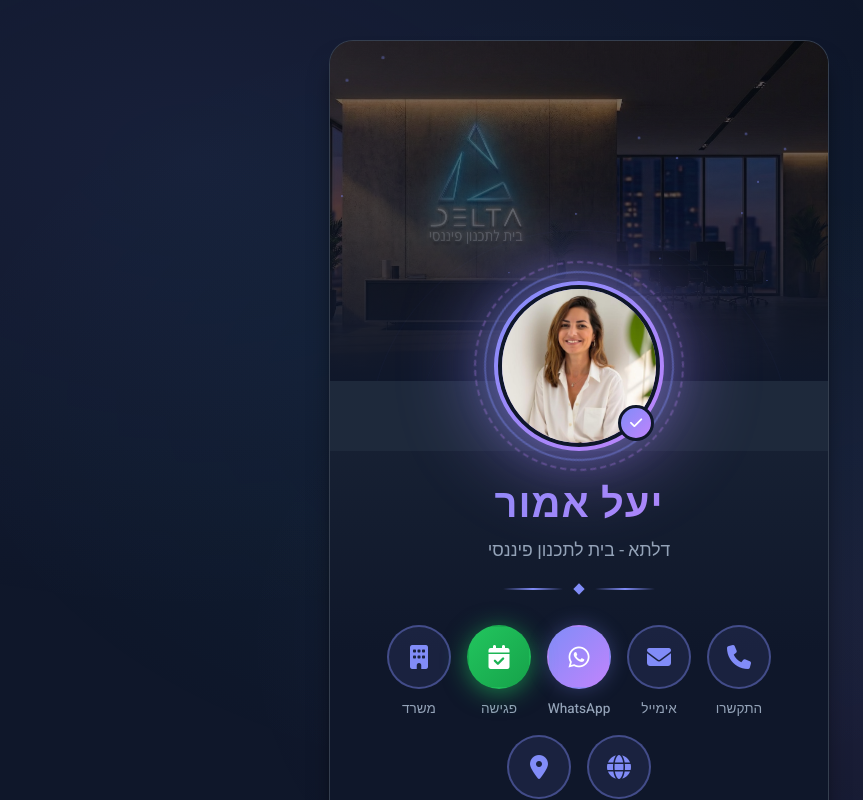
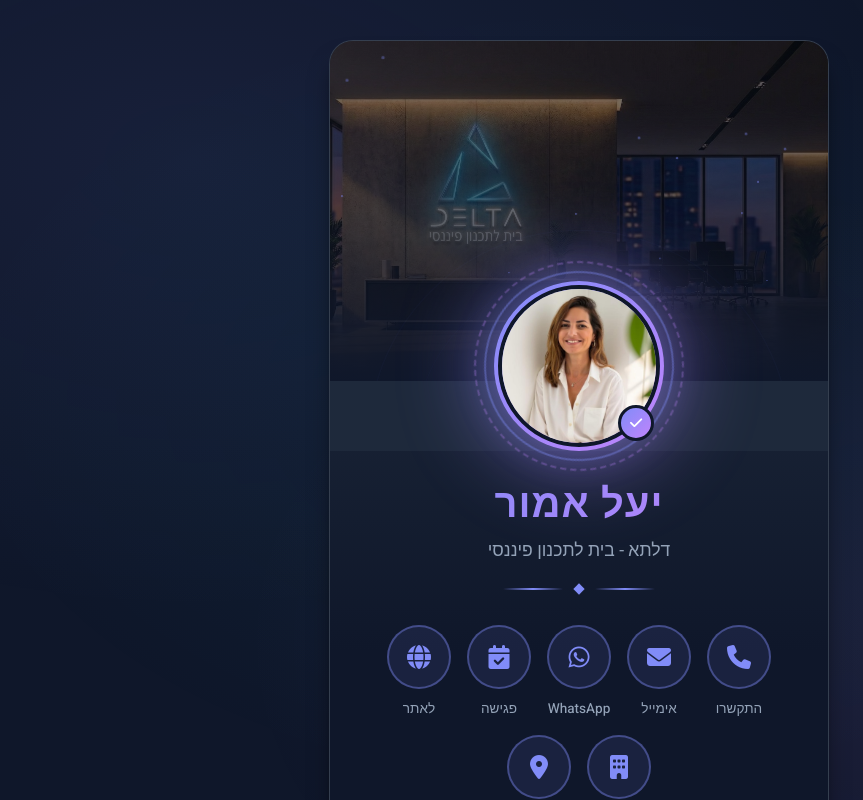
Before and after one commit to amit034/digital-card, a React (Vite) app: page /#/yael-amor in a window 1280 px wide. Shown: the top 800 px of the page, without its empty margins (61-924 px from the left). Built offline with nearby package versions, Linux system fonts and the light colour scheme.

Commit message:
Remove special colors from buttons, move office to second row

```diff
--- a/src/components/ActionButtons.css
+++ b/src/components/ActionButtons.css
@@ -65,16 +65,6 @@
   z-index: 1;
 }
 
-.action-icon.filled {
-  background: var(--gradient-primary);
-  border-color: transparent;
-  box-shadow: var(--shadow-glow);
-}
-
-.action-icon.filled i {
-  color: white;
-}
-
 .action-btn:hover .action-icon {
   border-color: var(--accent-primary);
   box-shadow: var(--shadow-glow);
@@ -87,33 +77,6 @@
 
 .action-btn:hover .action-icon i {
   color: white;
-}
-
-.action-btn.highlight .action-icon {
-  animation: glow-pulse 2s ease-in-out infinite;
-}
-
-/* Schedule button - green theme */
-.action-btn.schedule .action-icon.filled {
-  background: linear-gradient(135deg, #22c55e 0%, #16a34a 100%);
-  box-shadow: 0 4px 15px rgba(34, 197, 94, 0.4);
-}
-
-.action-btn.schedule:hover .action-icon::before {
-  background: linear-gradient(135deg, #16a34a 0%, #15803d 100%);
-}
-
-.action-btn.schedule .action-icon {
-  animation: schedule-pulse 2.5s ease-in-out infinite;
-}
-
-@keyframes schedule-pulse {
-  0%, 100% {
-    box-shadow: 0 4px 15px rgba(34, 197, 94, 0.4);
-  }
-  50% {
-    box-shadow: 0 4px 25px rgba(34, 197, 94, 0.6);
-  }
 }
 
 .action-label {
--- a/src/components/ActionButtons.jsx
+++ b/src/components/ActionButtons.jsx
@@ -20,35 +20,31 @@ function ActionButtons({ contact, onScheduleClick }) {
       icon: 'fab fa-whatsapp',
       label: buttons.whatsapp || 'וואטסאפ',
       onClick: () => window.open(`https://wa.me/${contact.whatsapp}`, '_blank'),
-      filled: true,
-      highlight: true,
       delay: 0.6
     },
     {
       icon: 'fas fa-calendar-check',
       label: buttons.schedule || 'פגישה',
       onClick: onScheduleClick,
-      filled: true,
-      schedule: true,
       delay: 0.65
+    },
+    {
+      icon: 'fas fa-globe',
+      label: buttons.website || 'אתר',
+      onClick: () => window.open(contact.website, '_blank'),
+      delay: 0.7
     },
     {
       icon: 'fas fa-building',
       label: buttons.office || 'משרד',
       onClick: () => window.location.href = `tel:${contact.office.replace(/-/g, '')}`,
-      delay: 0.7
-    },
-    {
-      icon: 'fas fa-globe',
-      label: buttons.website || 'אתר',
-      onClick: () => window.open(contact.website, '_blank'),
-      delay: 0.8
+      delay: 0.75
     },
     {
       icon: 'fas fa-location-dot',
       label: buttons.navigate || 'ניווט',
       onClick: () => window.open(contact.wazeLink, '_blank'),
-      delay: 0.9
+      delay: 0.8
     }
   ]
 
@@ -57,11 +53,11 @@ function ActionButtons({ contact, onScheduleClick }) {
       {actions.map((action, index) => (
         <button
           key={index}
-          className={`action-btn ${action.highlight ? 'highlight' : ''} ${action.schedule ? 'schedule' : ''}`}
+          className="action-btn"
           onClick={action.onClick}
           style={{ animationDelay: `${action.delay}s` }}
         >
-          <div className={`action-icon ${action.filled ? 'filled' : ''}`}>
+          <div className="action-icon">
             <i className={action.icon}></i>
           </div>
           <span className="action-label">{action.label}</span>
```
